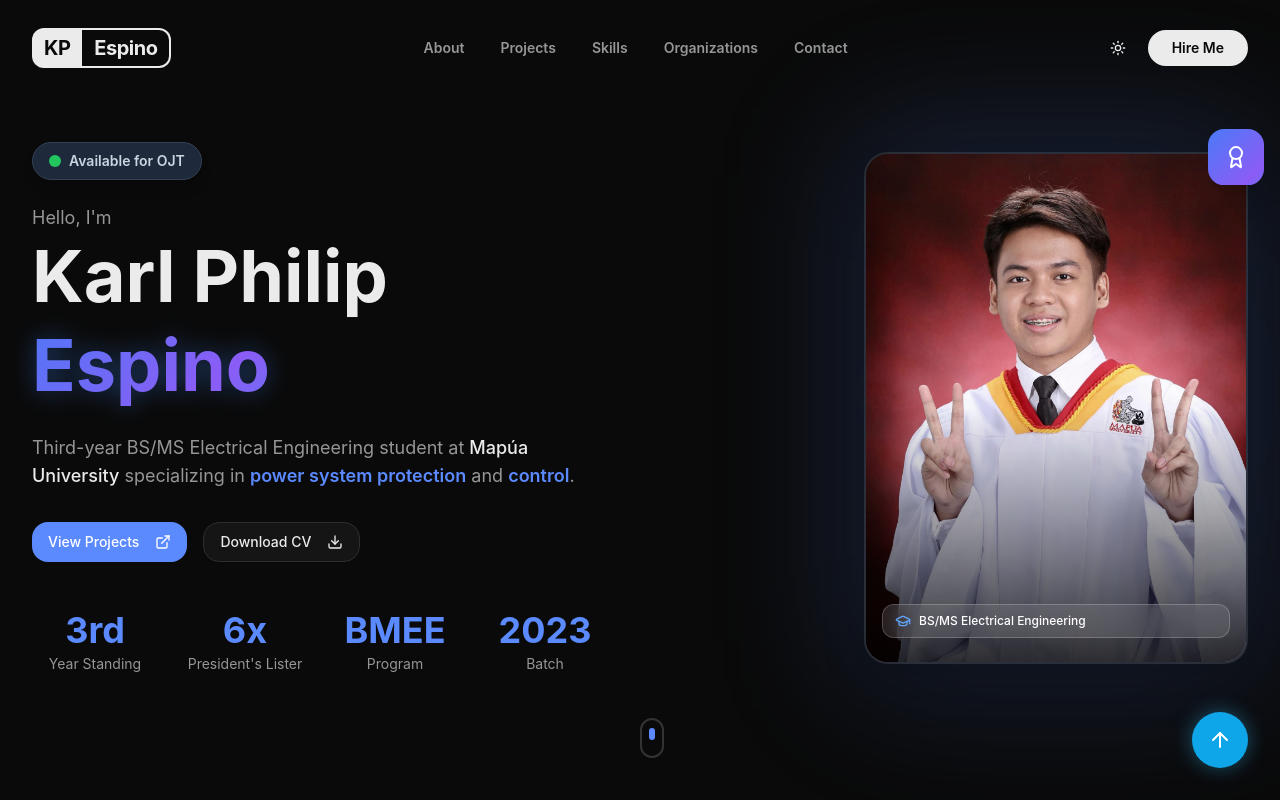
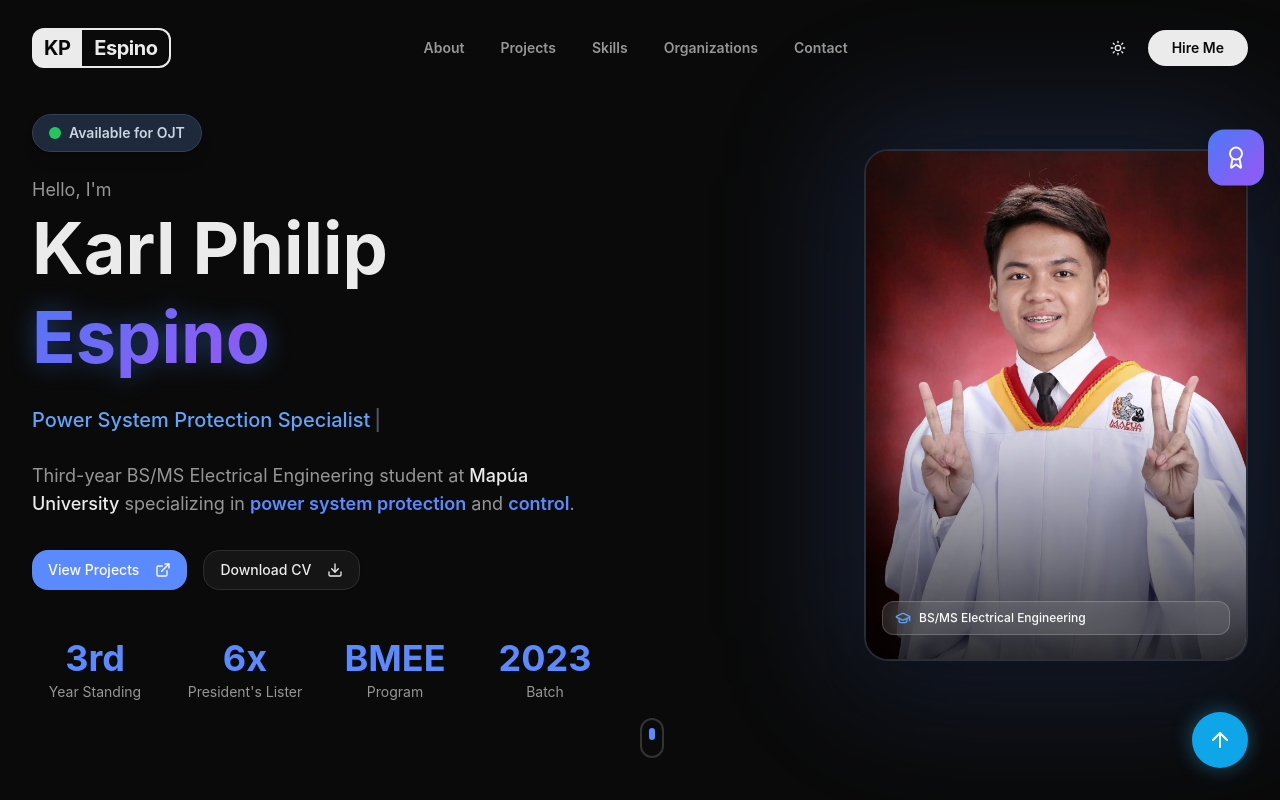
Before and after one commit to Sel1207/my-portfolio, a React (Vite) app: page / in a window 1280 px wide. Shown: the top 800 px of the page. Built offline with nearby package versions, Linux system fonts and the light colour scheme.

Commit message:
style: updated favicon to high-visibility thick spark

```diff
--- a/index.html
+++ b/index.html
@@ -2,6 +2,7 @@
 <html lang="en">
   <head>
     <meta charset="UTF-8" />
+    <link rel="icon" type="image/svg+xml" href="/favicon.svg" />
     <meta name="viewport" content="width=device-width, initial-scale=1.0" />
     <title>Karl Philip Espino - Portfolio</title>
   </head>
--- a/src/sections/Hero.tsx
+++ b/src/sections/Hero.tsx
@@ -1,7 +1,6 @@
-import { useState, useRef } from 'react';
-import { motion } from 'framer-motion';
+import React, { useState, useRef, useEffect, ReactNode, MouseEvent } from 'react';
+import { motion, useInView } from 'framer-motion';
 import { Button } from '@/components/ui/button';
-import { Badge } from '@/components/ui/badge';
 import {
   Dialog,
   DialogContent,
@@ -18,12 +17,81 @@
   X
 } from 'lucide-react';
 
+// --- CUSTOM TYPEWRITER (No external packages needed) ---
+function TypewriterEffect() {
+  const strings = [
+    'BS/MS Electrical Engineering Student',
+    'Power System Protection Specialist',
+    'Industrial Automation Enthusiast'
+  ];
+  const [text, setText] = useState('');
+  const [loopNum, setLoopNum] = useState(0);
+  const [isDeleting, setIsDeleting] = useState(false);
+
+  useEffect(() => {
+    const i = loopNum % strings.length;
+    const fullText = strings[i];
+    const typingSpeed = 50;
+    const deletingSpeed = 30;
+    const delayBetweenWords = 1500;
+
+    let timer: ReturnType<typeof setTimeout>;
+
+    if (isDeleting) {
+      timer = setTimeout(() => {
+        setText(fullText.substring(0, text.length - 1));
+      }, deletingSpeed);
+    } else {
+      timer = setTimeout(() => {
+        setText(fullText.substring(0, text.length + 1));
+      }, typingSpeed);
+    }
+
+    if (!isDeleting && text === fullText) {
+      timer = setTimeout(() => setIsDeleting(true), delayBetweenWords);
+    } else if (isDeleting && text === '') {
+      setIsDeleting(false);
+      setLoopNum(loopNum + 1);
+    }
+
+    return () => clearTimeout(timer);
+  }, [text, isDeleting, loopNum]);
+
+  return <span>{text}<span className="animate-pulse ml-1 text-slate-400">|</span></span>;
+}
+
+// --- CUSTOM COUNTER (Uses native framer-motion) ---
+function Counter({ end, duration = 2 }: { end: number; duration?: number }) {
+  const [count, setCount] = useState(0);
+  const ref = useRef<HTMLSpanElement>(null);
+  const isInView = useInView(ref, { once: true });
+
+  useEffect(() => {
+    if (isInView) {
+      let start = 0;
+      const increment = end / (duration * 60);
+      const timer = setInterval(() => {
+        start += increment;
+        if (start >= end) {
+          setCount(end);
+          clearInterval(timer);
+        } else {
+          setCount(Math.floor(start));
+        }
+      }, 1000 / 60);
+      return () => clearInterval(timer);
+    }
+  }, [isInView, end, duration]);
+
+  return <span ref={ref}>{count}</span>;
+}
+
 // --- MAGNETIC WRAPPER COMPONENT ---
-function Magnetic({ children }: { children: React.ReactNode }) {
+function Magnetic({ children }: { children: ReactNode }) {
   const ref = useRef<HTMLDivElement>(null);
   const [position, setPosition] = useState({ x: 0, y: 0 });
 
-  const handleMouseMove = (e: React.MouseEvent) => {
+  const handleMouseMove = (e: MouseEvent<HTMLDivElement>) => {
     const { clientX, clientY } = e;
     if (ref.current) {
       const { height, width, left, top } = ref.current.getBoundingClientRect();
@@ -62,30 +130,29 @@
   }
 };
 
-// --- UPDATED STAT ITEM WITH HOVER TOOLTIP ---
+// --- STAT ITEM CONFIGURATION ---
 interface StatItemProps {
-  value: string;
+  value: number | string;
   label: string;
   suffix?: string;
   tooltip?: string;
+  isCounter?: boolean;
 }
 
-function StatItem({ value, label, suffix = '', tooltip }: StatItemProps) {
+function StatItem({ value, label, suffix = '', tooltip, isCounter = false }: StatItemProps) {
   return (
     <motion.div variants={fadeInUp} className="text-center relative group cursor-help">
       <div className="text-3xl sm:text-4xl font-bold text-accent-blue transition-colors group-hover:text-blue-400">
-        {value}{suffix}
+        {isCounter && typeof value === 'number' ? <Counter end={value} /> : value}{suffix}
       </div>
       <div className="text-sm text-muted-foreground mt-1 transition-colors group-hover:text-foreground">
         {label}
       </div>
 
-      {/* Tooltip Popup */}
       {tooltip && (
         <div className="absolute bottom-full left-1/2 -translate-x-1/2 mb-3 w-56 opacity-0 invisible group-hover:opacity-100 group-hover:visible transition-all duration-300 z-50 translate-y-2 group-hover:translate-y-0">
           <div className="bg-slate-900/95 backdrop-blur-md border border-slate-700 rounded-xl p-3 shadow-2xl text-[11px] text-slate-300 leading-relaxed text-center">
             {tooltip}
-            {/* Small Triangle Pointer at the bottom */}
             <div className="absolute top-full left-1/2 -translate-x-1/2 -mt-[1px] border-4 border-transparent border-t-slate-700" />
             <div className="absolute top-full left-1/2 -translate-x-1/2 -mt-[2px] border-4 border-transparent border-t-slate-900" />
           </div>
@@ -95,6 +162,7 @@
   );
 }
 
+// --- MAIN HERO COMPONENT ---
 export function Hero() {
   const [isImageModalOpen, setIsImageModalOpen] = useState(false);
 
@@ -130,17 +198,13 @@
             <motion.div variants={fadeInUp} className="mb-6">
               <motion.div whileHover={{ scale: 1.05 }} className="inline-block">
                 <div className="inline-flex items-center gap-2 px-4 py-2 rounded-full bg-white dark:bg-slate-800 shadow-lg border border-slate-200 dark:border-slate-700 transition-colors hover:bg-slate-50 dark:hover:bg-slate-700/80 cursor-default">
-
-                  {/* EXACT EXTRACTED CODE FROM YOUR REFERENCE */}
                   <span className="relative flex h-3 w-3">
                     <span className="animate-ping absolute inline-flex h-full w-full rounded-full bg-green-400 opacity-75"></span>
                     <span className="relative inline-flex rounded-full h-3 w-3 bg-green-500"></span>
                   </span>
-
                   <span className="text-sm font-semibold text-slate-700 dark:text-slate-300">
                     Available for OJT
                   </span>
-
                 </div>
               </motion.div>
             </motion.div>
@@ -150,17 +214,10 @@
               <p className="text-lg text-muted-foreground mb-2">Hello, I'm</p>
               <h1 className="text-4xl sm:text-5xl lg:text-7xl font-bold mb-4 flex flex-col items-start">
                 <span className="text-foreground">Karl Philip</span>
-                {/* 1:1 REPLICATED GLOWING GRADIENT USING FRAMER MOTION */}
                 <motion.span
                   className="leading-tight py-2 inline-block w-fit"
-                  animate={{
-                    backgroundPosition: ["0% 50%", "100% 50%", "0% 50%"]
-                  }}
-                  transition={{
-                    duration: 3,
-                    ease: "easeInOut",
-                    repeat: Infinity
-                  }}
+                  animate={{ backgroundPosition: ["0% 50%", "100% 50%", "0% 50%"] }}
+                  transition={{ duration: 3, ease: "easeInOut", repeat: Infinity }}
                   style={{
                     backgroundImage: "linear-gradient(135deg, rgb(14, 165, 233), rgb(59, 130, 246), rgb(139, 92, 246), rgb(14, 165, 233))",
                     backgroundSize: "300% 300%",
@@ -174,6 +231,11 @@
                   Espino
                 </motion.span>
               </h1>
+
+              {/* Custom Typewriter Implementation */}
+              <div className="text-xl font-medium text-blue-400 h-8 mb-6">
+                <TypewriterEffect />
+              </div>
             </motion.div>
 
             <motion.p variants={fadeInUp} className="text-lg text-muted-foreground max-w-xl mb-8">
@@ -197,29 +259,31 @@
               </Magnetic>
             </motion.div>
 
-            {/* --- UPDATED STATS GRID WITH DEFINITIONS --- */}
+            {/* STATS GRID */}
             <motion.div variants={staggerContainer} className="grid grid-cols-2 sm:grid-cols-4 gap-6">
               <StatItem
-                value="3"
+                value={3}
                 label="Year Standing"
                 suffix="rd"
-                tooltip="Calculated based on successfully completed academic units that strictly align with the prescribed university curriculum."
+                isCounter={true}
+                tooltip="Calculated based on successfully completed academic units."
               />
               <StatItem
-                value="6"
+                value={6}
                 label="President's Lister"
                 suffix="x"
-                tooltip="An elite quarterly award granted exclusively to Dean's Listers ranking at the very top of their respective undergraduate programs."
+                isCounter={true}
+                tooltip="An elite quarterly award granted exclusively to top-ranking Dean's Listers."
               />
               <StatItem
                 value="BMEE"
                 label="Program"
-                tooltip="An accelerated joint degree program allowing students to concurrently earn both a Bachelor of Science and a Master of Science in Electrical Engineering."
+                tooltip="An accelerated joint degree program for both BS and MS in Electrical Engineering."
               />
               <StatItem
                 value="2023"
                 label="Batch"
-                tooltip="Denotes the academic year of matriculation as a first-year undergraduate student into the university."
+                tooltip="Year of matriculation at Mapúa University."
               />
             </motion.div>
           </motion.div>
@@ -231,10 +295,11 @@
             transition={{ duration: 0.8, delay: 0.4 }}
             className="order-1 lg:order-2 flex justify-center lg:justify-end"
           >
-            <div
+            <motion.div
               className="relative group cursor-zoom-in"
               onClick={() => setIsImageModalOpen(true)}
-              title="Click to expand photo"
+              animate={{ y: [0, -15, 0] }}
+              transition={{ duration: 6, repeat: Infinity, ease: "easeInOut" }}
             >
               <motion.div animate={{ opacity: [0.5, 0.8, 0.5] }} transition={{ duration: 4, repeat: Infinity }} className="absolute inset-0 bg-accent-blue/30 rounded-3xl blur-3xl scale-110" />
 
@@ -251,7 +316,6 @@
                   <span className="text-xs font-medium text-white">BS/MS Electrical Engineering</span>
                 </div>
 
-                {/* Hover Zoom Icon Overlay */}
                 <div className="absolute inset-0 bg-transparent flex items-center justify-center opacity-0 group-hover:opacity-100 transition-opacity duration-300 z-20">
                   <div className="flex flex-col items-center gap-3">
                     <div className="bg-white/10 p-4 rounded-full backdrop-blur-sm border border-white/20">
@@ -262,10 +326,10 @@
                 </div>
               </div>
 
-              {/* MEDAL WITH SYNCED GRADIENT ANIMATION */}
+              {/* MEDAL */}
               <motion.div
                 animate={{
-                  y: [0, -10, 0],
+                  y: [0, -5, 0],
                   backgroundPosition: ["0% 50%", "100% 50%", "0% 50%"]
                 }}
                 transition={{
@@ -280,12 +344,11 @@
               >
                 <Award className="h-6 w-6" />
               </motion.div>
-            </div>
+            </motion.div>
           </motion.div>
         </div>
       </div>
 
-      {/* --- EXTRACTED SCROLL INDICATOR FROM OTHER SITE --- */}
       <motion.div
         initial={{ opacity: 0 }}
         animate={{ opacity: 1 }}
@@ -297,10 +360,9 @@
         </div>
       </motion.div>
 
-      {/* --- IMAGE POPUP MODAL --- */}
+      {/* IMAGE POPUP MODAL */}
       <Dialog open={isImageModalOpen} onOpenChange={setIsImageModalOpen}>
         <DialogContent className="max-w-4xl p-0 bg-slate-900 border-slate-800 overflow-hidden shadow-[0_0_50px_rgba(0,0,0,0.5)] z-[100] outline-none border-none">
-
           <button
             onClick={() => setIsImageModalOpen(false)}
             className="absolute top-4 right-4 z-[110] p-2 rounded-full bg-black/50 backdrop-blur-md border border-white/20 text-white hover:bg-accent-blue transition-colors group"
@@ -308,21 +370,14 @@
           >
             <X className="h-5 w-5 group-hover:scale-110 transition-transform" />
           </button>
-
           <DialogHeader className="p-0">
             <DialogTitle className="sr-only">Karl Philip Espino Portrait</DialogTitle>
           </DialogHeader>
-
           <div className="flex flex-col items-center">
-            <img
-              src="/hero-portrait.jpg"
-              alt="Karl Philip Espino - Full Portrait"
-              className="w-full max-h-[80vh] object-contain"
-            />
-
+            <img src="/hero-portrait.jpg" alt="Karl Philip Espino" className="w-full max-h-[80vh] object-contain" />
             <div className="p-6 w-full text-center bg-slate-950 border-t border-slate-800">
               <DialogDescription className="text-sm text-slate-400 italic leading-relaxed">
-                Photo taken during the Mapúa University Senior High School Official Pictorial, Batch 2023.
+                Photo taken during the Mapúa University Senior High School Official Pictorial.
               </DialogDescription>
             </div>
           </div>
```
Also changed, not shown: public/favicon.svg (added), 1 other file (tests, documents, lock files or other folders).
